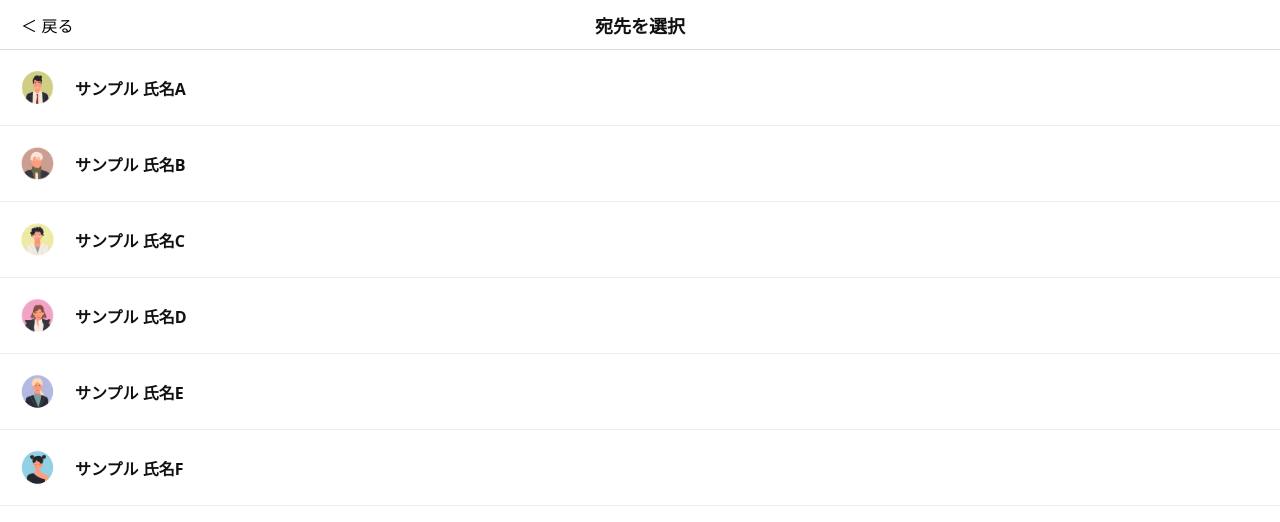
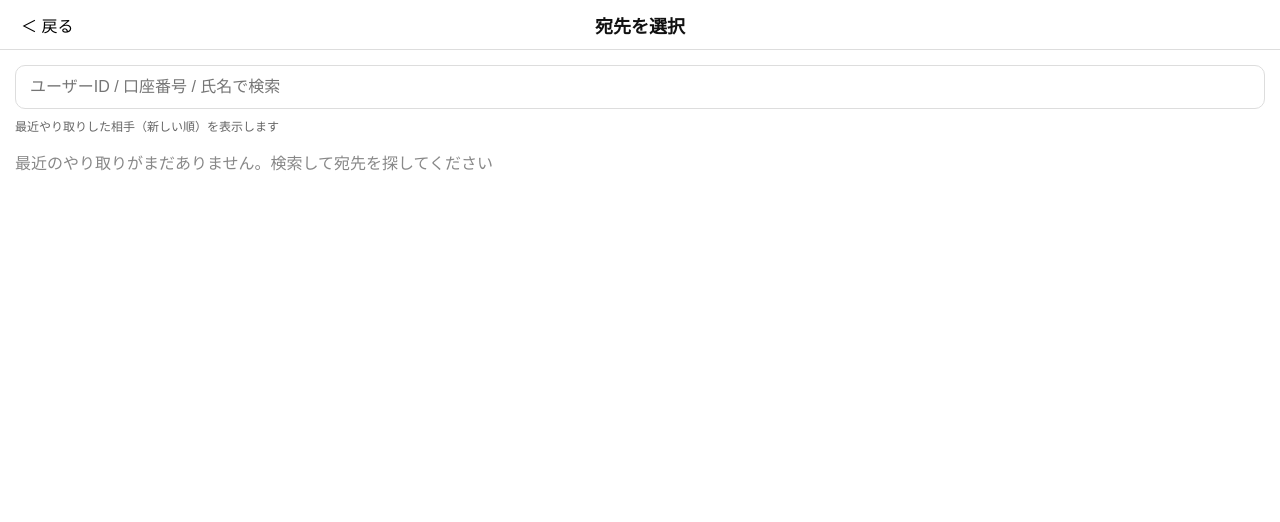
Before and after one commit to Bridge-wkk/team-vitamin-sea-project, a React (Create React App) app: page /recipientlist in a window 1280 px wide. Shown: the top 522 px of the page. Built offline with nearby package versions, Linux system fonts and the light colour scheme; data requests are answered from the project's data file.

Commit message:
送金相手絞り込み

```diff
--- a/src/RecipientList.js
+++ b/src/RecipientList.js
@@ -1,91 +1,229 @@
 // RecipientList.js
-import React, { useState, useEffect } from 'react';
-import { useNavigate, useLocation } from 'react-router-dom'; // navigateをインポート
+import React, { useState, useEffect, useMemo } from "react";
+import { useNavigate, useLocation } from "react-router-dom";
 
 function RecipientList({ loginUser }) {
   const [friends, setFriends] = useState([]);
-  const navigate = useNavigate(); // navigateを使えるようにする
+  const [sendHistory, setSendHistory] = useState([]);     // ★追加
+  const [requests, setRequests] = useState([]);           // ★追加
+  const [search, setSearch] = useState("");
+
+  const navigate = useNavigate();
   const location = useLocation();
 
   const handleSelect = (user) => {
-  // App.js から渡されたモードを確認
     if (location.state?.mode === "request") {
-    // ★請求モードなら CreateRequest へ相手情報を渡して飛ばす
       navigate("/createrequest", { state: { selectedUser: user } });
     } else {
-    // ★通常（送金）なら STEP4.js へ
       navigate("/step4", { state: { selectedUser: user } });
     }
   };
 
+  // ★ 日付文字列を Date に変換（フォーマット揺れに強めにする）
+  const toTime = (s) => {
+    if (!s) return 0;
+    // "2026/2/4 15:51:32" と "2026/02/04 14:00:00" が混在してるので / を - にしてISOっぽく寄せる
+    const normalized = String(s).replace(/\//g, "-");
+    const d = new Date(normalized);
+    return isNaN(d.getTime()) ? 0 : d.getTime();
+  };
+
   useEffect(() => {
-    fetch('http://localhost:3010/friends')
-      .then(res => res.json())
-      .then(data => setFriends(data))
-      .catch(err => console.error("データ取得エラー:", err));
+    // friends
+    fetch("http://localhost:3010/friends")
+      .then((res) => res.json())
+      .then((data) => setFriends(data))
+      .catch((err) => console.error("friends取得エラー:", err));
+
+    // send1（送金履歴）
+    fetch("http://localhost:3010/send1")
+      .then((res) => res.json())
+      .then((data) => setSendHistory(data))
+      .catch((err) => console.error("send1取得エラー:", err));
+
+    // requests（請求履歴）
+    fetch("http://localhost:3010/requests")
+      .then((res) => res.json())
+      .then((data) => setRequests(data))
+      .catch((err) => console.error("requests取得エラー:", err));
   }, []);
 
+  // ★ 検索時：一致するユーザーだけ表示（今まで通り）
+  const searchedFriends = useMemo(() => {
+    const q = search.trim();
+    if (!q) return [];
+
+    return friends
+      .filter((f) => f.id !== loginUser?.id)
+      .filter((f) => {
         return (
-    <div style={{ backgroundColor: '#fff', minHeight: '100vh' }}>
-        <div style={{
-      display: 'flex',
-      alignItems: 'center',
-      padding: '10px 15px',
-      borderBottom: '1px solid #ddd',
-      position: 'relative', // タイトルを中央にするための基準
-      height: '50px'        // 高さを固定すると安定します
-    }}>
-      {/* 戻るボタン：左端に配置 */}
+          f.id.includes(q) ||
+          f.accountNumber?.includes(q) ||
+          f.name?.includes(q)
+        );
+      });
+  }, [friends, loginUser?.id, search]);
+
+  // ★ デフォルト表示：最近やり取りした相手を新しい順に
+  const recentFriends = useMemo(() => {
+    if (!loginUser?.id) return [];
+
+    // 1) 履歴から「相手ID」と「日時」を抽出して1本の配列にする
+    const interactions = [];
+
+    // 送金履歴: 自分が関わってるものだけ拾う
+    sendHistory.forEach((t) => {
+      const isMine = t.senderId === loginUser.id || t.receiverId === loginUser.id;
+      if (!isMine) return;
+
+      const otherId = t.senderId === loginUser.id ? t.receiverId : t.senderId;
+      interactions.push({ otherId, time: toTime(t.date) });
+    });
+
+    // 請求履歴: 自分が請求した or 請求された
+    requests.forEach((r) => {
+      const isMine = r.requesterId === loginUser.id || r.receiverId === loginUser.id;
+      if (!isMine) return;
+
+      const otherId = r.requesterId === loginUser.id ? r.receiverId : r.requesterId;
+      // 支払い済みなら paidAt、未払いなら createdAt を基準にすると自然
+      const time = r.status === "paid" ? toTime(r.paidAt) : toTime(r.createdAt);
+      interactions.push({ otherId, time });
+    });
+
+    // 2) 新しい順に並べる
+    interactions.sort((a, b) => b.time - a.time);
+
+    // 3) 同じ相手は最新の1件だけ残す（重複排除）
+    const seen = new Set();
+    const uniqueOtherIds = [];
+    for (const it of interactions) {
+      if (!it.otherId) continue;
+      if (it.otherId === loginUser.id) continue;
+      if (seen.has(it.otherId)) continue;
+      seen.add(it.otherId);
+      uniqueOtherIds.push(it.otherId);
+    }
+
+    // 4) friends から相手情報を引いて返す
+    const friendMap = new Map(friends.map((f) => [f.id, f]));
+    return uniqueOtherIds
+      .map((id) => friendMap.get(id))
+      .filter(Boolean);
+  }, [friends, loginUser?.id, requests, sendHistory]);
+
+  // ★ 画面に出すリスト（検索してなければ recentFriends、検索中は searchedFriends）
+  const listToShow = search.trim() ? searchedFriends : recentFriends;
+
+  return (
+    <div style={{ backgroundColor: "#fff", minHeight: "100vh" }}>
+      {/* ヘッダー */}
+      <div
+        style={{
+          display: "flex",
+          alignItems: "center",
+          padding: "10px 15px",
+          borderBottom: "1px solid #ddd",
+          position: "relative",
+          height: "50px",
+        }}
+      >
         <button
           onClick={() => navigate("/home")}
           style={{
-          background: 'none',
-          border: 'none',
-          fontSize: '16px',
-          cursor: 'pointer',
-          zIndex: 1 // タイトルの上に持ってくる
+            background: "none",
+            border: "none",
+            fontSize: "16px",
+            cursor: "pointer",
+            zIndex: 1,
           }}
         >
           ＜ 戻る
         </button>
 
-      {/* タイトル：画面の真ん中に配置 */}
-      <h2 style={{
-        fontSize: '18px',
+        <h2
+          style={{
+            fontSize: "18px",
             margin: 0,
-        position: 'absolute',
+            position: "absolute",
             left: 0,
             right: 0,
-        textAlign: 'center',
-        pointerEvents: 'none' // ボタンのクリックを邪魔しない設定
-      }}>
+            textAlign: "center",
+            pointerEvents: "none",
+          }}
+        >
           宛先を選択
         </h2>
       </div>
 
+      {/* 検索欄 */}
+      <div style={{ padding: "15px" }}>
+        <input
+          value={search}
+          onChange={(e) => setSearch(e.target.value)}
+          placeholder="ユーザーID / 口座番号 / 氏名で検索"
+          style={{
+            width: "100%",
+            padding: "12px 14px",
+            fontSize: "16px",
+            border: "1px solid #ddd",
+            borderRadius: "10px",
+            outline: "none",
+            boxSizing: "border-box",
+          }}
+        />
+        <div style={{ fontSize: "12px", color: "#666", marginTop: "8px" }}>
+          {search.trim()
+            ? "一致するユーザーを表示中"
+            : "最近やり取りした相手（新しい順）を表示します"}
+        </div>
+      </div>
+
+      {/* リスト */}
       <div>
-        {friends
-        .filter(friend => friend.id !== loginUser?.id)
-        .map(friend => (
+        {listToShow.length === 0 ? (
+          <div style={{ padding: "0 15px", color: "#888" }}>
+            {search.trim()
+              ? "該当するユーザーが見つかりません"
+              : "最近のやり取りがまだありません。検索して宛先を探してください"}
+          </div>
+        ) : (
+          listToShow
+            .filter((f) => f.id !== loginUser?.id)
+            .map((friend) => (
               <div
                 key={friend.id}
-            onClick={() => handleSelect(friend)} // ここを追加！
+                onClick={() => handleSelect(friend)}
                 style={{
-              display: 'flex',
-              alignItems: 'center',
-              padding: '15px',
-              borderBottom: '1px solid #eee',
-              cursor: 'pointer' // マウスを乗せたときに指の形にする
+                  display: "flex",
+                  alignItems: "center",
+                  padding: "15px",
+                  borderBottom: "1px solid #eee",
+                  cursor: "pointer",
                 }}
               >
                 <img
                   src={friend.icon}
                   alt={friend.name}
-              style={{ width: '45px', height: '45px', borderRadius: '50%', marginRight: '15px', objectFit: 'cover' }}
+                  style={{
+                    width: "45px",
+                    height: "45px",
+                    borderRadius: "50%",
+                    marginRight: "15px",
+                    objectFit: "cover",
+                  }}
                 />
-            <div style={{ fontSize: '16px', fontWeight: 'bold' }}>{friend.name}</div>
+                <div>
+                  <div style={{ fontSize: "16px", fontWeight: "bold" }}>
+                    {friend.name}
                   </div>
-        ))}
+                  <div style={{ fontSize: "12px", color: "#666" }}>
+                    ID: {friend.id} / 口座: {friend.accountNumber}
+                  </div>
+                </div>
+              </div>
+            ))
+        )}
       </div>
     </div>
   );
--- a/src/db.json
+++ b/src/db.json
@@ -12,7 +12,7 @@
       "id": "2",
       "name": "サンプル 氏名B",
       "accountNumber": "2222222",
-      "balance": 47857,
+      "balance": 47657,
       "password": "passwordB",
       "icon": "/images/human2.png"
     },
@@ -28,7 +28,7 @@
       "id": "4",
       "name": "サンプル 氏名D",
       "accountNumber": "4444444",
-      "balance": 60000,
+      "balance": 60200,
       "password": "passwordD",
       "icon": "/images/human4.png"
     },
@@ -368,6 +368,18 @@
       "message": "",
       "date": "2026/2/5 9:55:56",
       "type": "transfer"
+    },
+    {
+      "id": "492b",
+      "senderId": "2",
+      "senderName": "サンプル 氏名B",
+      "receiverId": "4",
+      "receiverName": "サンプル 氏名D",
+      "receiverIcon": "/images/human4.png",
+      "amount": 200,
+      "message": "",
+      "date": "2026/2/5 10:19:15",
+      "type": "transfer"
     }
   ],
   "reseive": []
```
Lines whose indentation alone changed are shown as unchanged.
